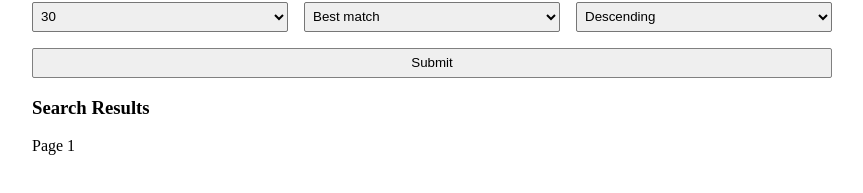
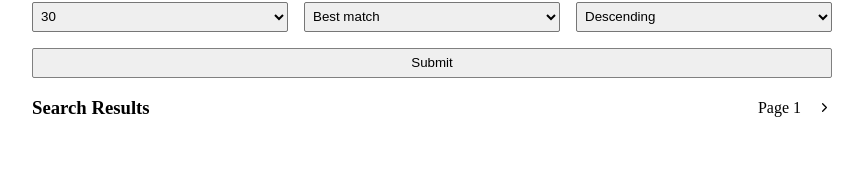
Before and after one commit to eshigh23/github-repo-search, a React (Vite) app: page / in a window 1280 px wide. Shown: the part 157-350 px from the top of the page, without its empty margins (208-1071 px from the left). Built offline with nearby package versions, Linux system fonts and the light colour scheme.

Commit message:
added pagination

```diff
--- a/package.json
+++ b/package.json
@@ -11,6 +11,7 @@
   },
   "dependencies": {
     "axios": "^1.19.0",
+    "lucide-react": "^1.37.0",
     "react": "^19.2.8",
     "react-dom": "^19.2.8"
   },
--- a/src/App.css
+++ b/src/App.css
@@ -1,4 +1,7 @@
 
+.clickable {
+    cursor: pointer;
+}
 
 .repo-search {
     margin: 0 auto;
@@ -36,10 +39,21 @@
     padding: .25rem;
 }
 
-
 .repo-search--submit {
     border-radius: 2px;
     border: 1px solid grey;
     height: 30px;
     cursor: pointer;
 }
+
+.repo-search--search-results {
+    display: flex;
+    justify-content: space-between;
+}
+
+
+.repo-search--page-container {
+    display: flex;
+    align-items: center;
+    gap: 1rem;
+}
--- a/src/App.tsx
+++ b/src/App.tsx
@@ -2,6 +2,7 @@ import './App.css'
 import { useEffect, useState } from 'react'
 import axios from 'axios'
 import ResultCard from './components/ResultCard/ResultCard'
+import { ChevronLeft, ChevronRight } from "lucide-react"
 
 type SearchResult = {
   id: string,
@@ -24,22 +25,26 @@ function App() {
   const [error, setError] = useState('')
 
 
-  useEffect(() => {
-    console.log('sortOption:', sortOption)
-  }, [sortOption])
+
+  const changePage = (pageDirection: number) => {
+    let newPage = page + pageDirection
+    if (newPage < 1 || searchResults.length === 0) return // don't change page if less than 0 or if no search results
+
+    setPage(newPage)
+    searchRepos(null, newPage)
+  }
 
 
-  useEffect(() => {
-    console.log('numItems:', numItems)
-  }, [numItems])
-
-
-  const searchRepos = async (e: any) => {
-    e.preventDefault()
+  const searchRepos = async (e?: any, pageNumber?: number) => {
+    if (e) e.preventDefault()
 
     if (searchText.trim() === "") {
       setError('Please enter a search term')
       return
+    }
+
+    if (!pageNumber) {  // if no page number is passed in, reset page
+      setPage(1)
     }
 
     setError('')
@@ -53,10 +58,11 @@ function App() {
             sort: sortOption ? sortOption : '',
             order: sortOrder ? sortOrder : '',
             per_page: numItems ? numItems : '',
+            page: pageNumber || 1
           }
         }
       )
-      console.log('response:', response)
+
       setSearchResults(response?.data?.items)
 
     } catch (e) {
@@ -115,9 +121,26 @@ function App() {
       </form>
 
 
-      <div>
+      <div className="repo-search--search-results">
         <h3>Search Results</h3>
-        <p>Page {page} </p>
+        <div className="repo-search--page-container">
+          { page > 1 && searchResults.length > 0 && (
+              <ChevronLeft
+              className="clickable"
+              onClick={() => changePage(-1)}
+              size={15}
+              color="black"
+            />
+          )}
+            <p>Page {page} </p>
+
+            <ChevronRight
+              onClick={() => changePage(1)}
+              className="clickable"
+              size={15}
+              color="black"
+            />
+        </div>
       </div>
 
       { isLoading && <p>Loading...</p> }
--- a/src/components/ResultCard/ResultCard.tsx
+++ b/src/components/ResultCard/ResultCard.tsx
@@ -31,7 +31,6 @@ export default function ResultCard({ result }: ResultCardProps) {
                 <p className="result-card--subtext">・</p>
                 <p className="result-card--subtext">Updated on {formatDate(result.updated_at)}</p>
             </div>
-
           </div>
     )
 }
```
Also changed, not shown: 1 other file (tests, documents, lock files or other folders).
